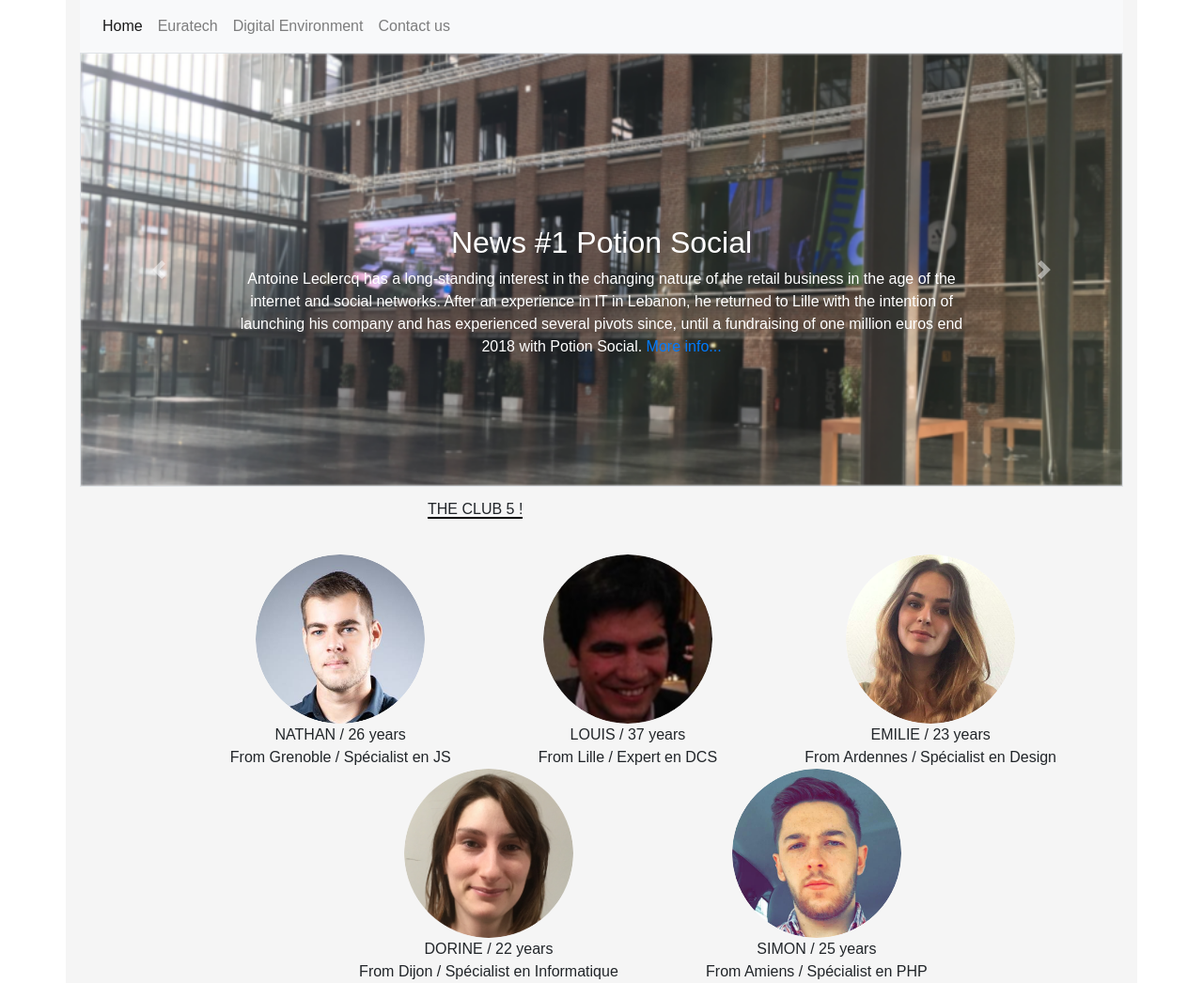
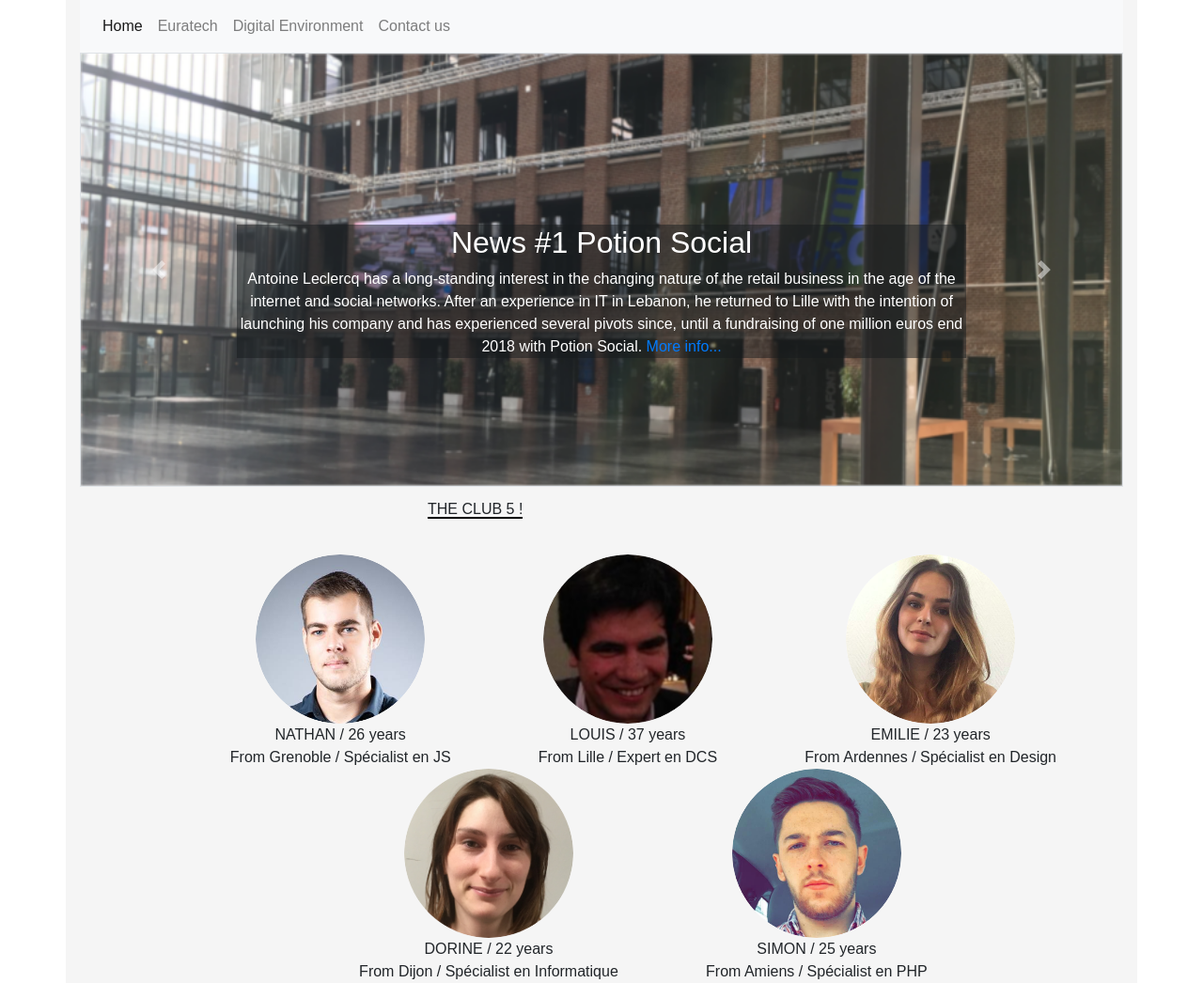
Before and after one commit to Delien/wcs-lille-0219-projet1-groupe5, a PHP site: page /homecarousel.html in a window 1280 px wide. Shown: the whole page at 94% size. Run offline with PHP 8.4, Linux system fonts and the light colour scheme.

Commit message:
text opacity home carroussel

```diff
--- a/cssGlobal.css
+++ b/cssGlobal.css
@@ -161,7 +161,8 @@ h5 {
 }
 
 .Positiontext {
-	margin-bottom: 6em;
+    margin-bottom: 6em;
+    background-color: rgb(22, 26, 28, 0.50)
 }
 
 /*
```
